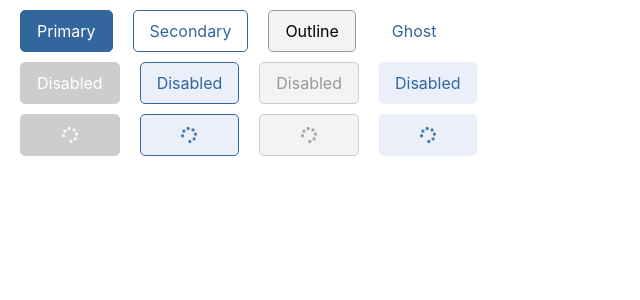
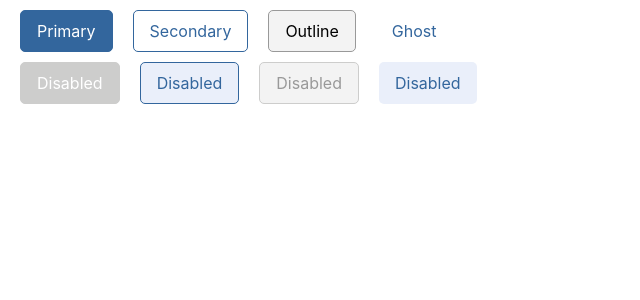
Before and after one commit to raaynaldo/react-starter, a React (Create React App) app: page / in a window 1280 px wide. Shown: the top 300 px of the page, without its empty margins (0-640 px from the left). Built offline with nearby package versions, Linux system fonts and the light colour scheme.

Commit message:
feat: remove loading

```diff
--- a/src/App.js
+++ b/src/App.js
@@ -24,21 +24,6 @@ export default function App() {
           Disabled
         </Button>
       </div>
-
-      <div style={{ margin: '10px', display: 'flex', gap: '20px' }}>
-        <Button variant='primary' disabled={true} isLoading={true}>
-          Disabled
-        </Button>
-        <Button variant='secondary' disabled={true} isLoading={true}>
-          Disabled
-        </Button>
-        <Button variant='outline' disabled={true} isLoading={true}>
-          Disabled
-        </Button>
-        <Button variant='ghost' disabled={true} isLoading={true}>
-          Disabled
-        </Button>
-      </div>
     </div>
   );
 }
--- a/src/components/buttons/Button.js
+++ b/src/components/buttons/Button.js
@@ -1,52 +1,17 @@
 import React from 'react';
 import clsx from 'clsx';
-import { FaSpinner } from 'react-icons/fa';
 
 import styles from './Button.module.css';
-const ButtonVariant = Object.freeze({
-  Primary: 'primary',
-  Secondary: 'secondary',
-  Outline: 'outline',
-  Ghost: 'ghost',
-});
 
 export default function Button(props) {
-  const {
-    children,
-    className = '',
-    disabled: buttonDisabled,
-    isLoading,
-    variant = 'primary',
-    ...rest
-  } = props;
-
-  const disabled = buttonDisabled || isLoading;
+  const { children, className = '', variant = 'primary', ...rest } = props;
 
   return (
     <button
       variant={variant}
-      className={clsx(
-        styles.button,
-        styles[variant],
-        isLoading && styles.loading,
-        className
-      )}
-      disabled={disabled}
+      className={clsx(styles.button, styles[variant], className)}
       {...rest}
     >
-      {isLoading && (
-        <div className={styles.spinner}>
-          <FaSpinner
-            className={clsx(styles.animateSpin, [
-              [ButtonVariant.Primary].includes(variant) && styles.textWhite,
-              [ButtonVariant.Secondary, ButtonVariant.Ghost].includes(
-                variant
-              ) && styles.textBlue,
-              [ButtonVariant.Outline].includes(variant) && styles.textGray,
-            ])}
-          />
-        </div>
-      )}
       {children}
     </button>
   );
--- a/src/components/buttons/Button.module.css
+++ b/src/components/buttons/Button.module.css
@@ -84,49 +84,3 @@
 .ghost:disabled {
   background-color: var(--light-blue);
 }
-
-.loading {
-  position: relative;
-  transition: none;
-}
-
-.loading:disabled {
-  color: transparent;
-  cursor: wait;
-}
-
-.spinner {
-  position: absolute;
-  left: 50%;
-  top: 50%;
-  transform: translate(-50%, -50%);
-}
-
-.animateSpin {
-  animation: spin 1s linear infinite;
-}
-
-@keyframes spin {
-  from {
-    transform: rotate(0deg);
-  }
-  to {
-    transform: rotate(360deg);
-  }
-}
-
-.textBlue {
-  color: var(--dark-blue);
-}
-
-.textWhite {
-  color: var(--white);
-}
-
-.textGray {
-  color: var(--medium-gray);
-}
-
-.textBlack {
-  color: var(--black);
-}
```
